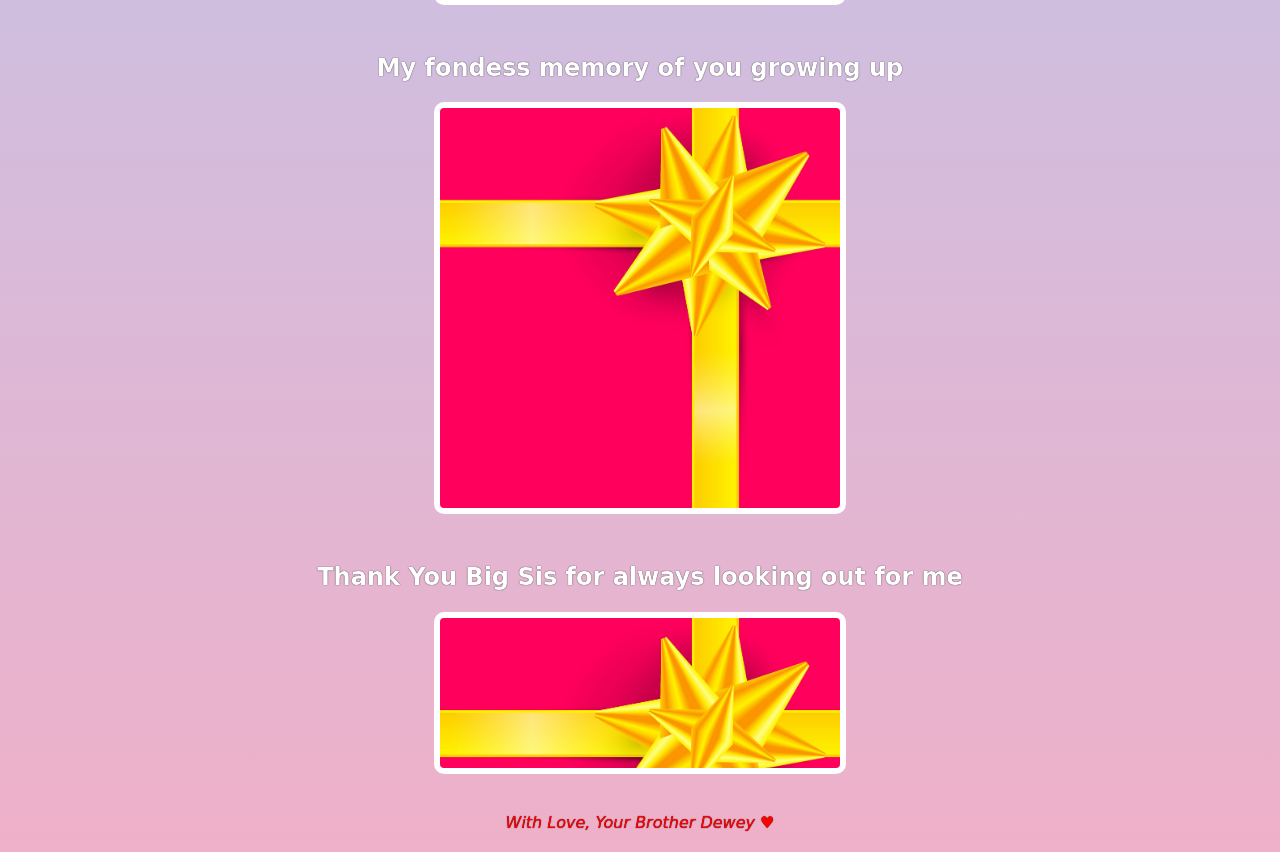
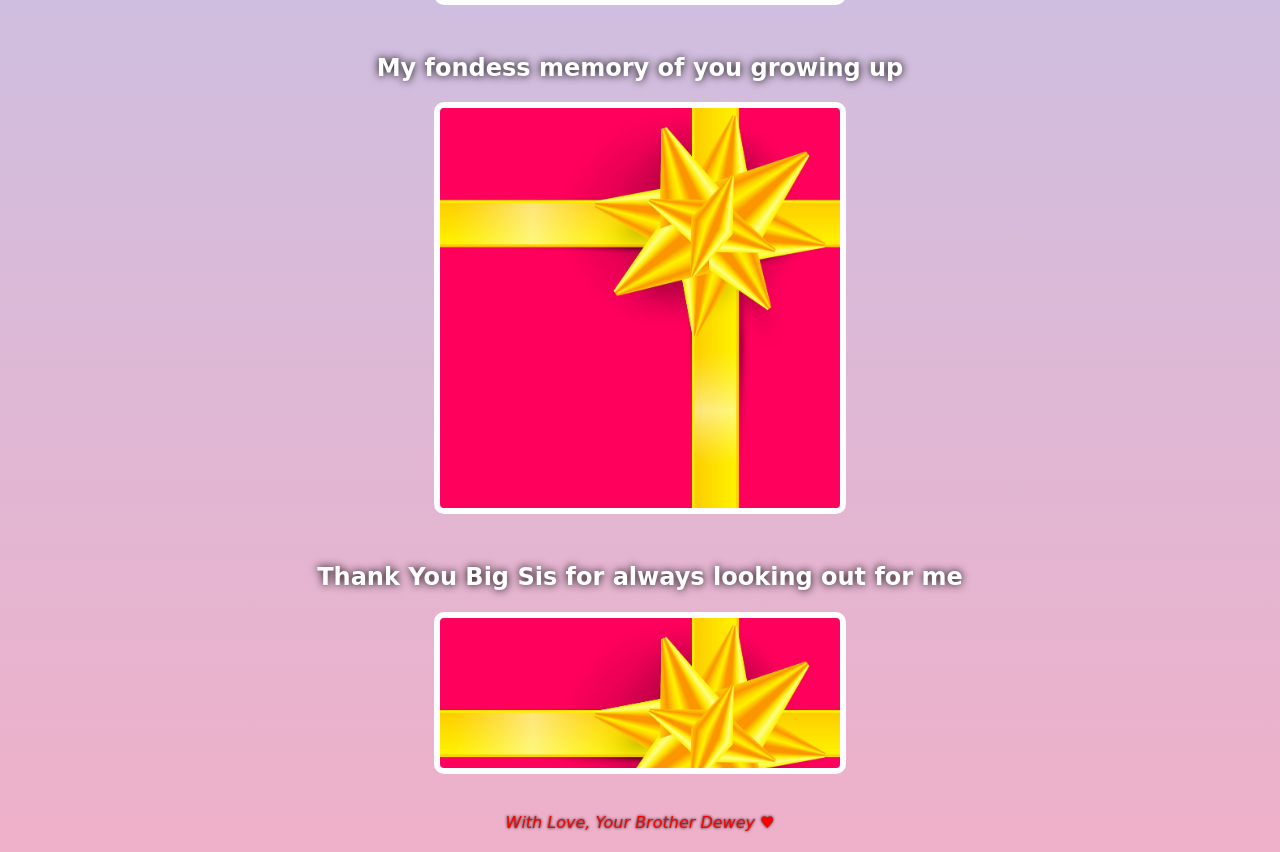
Before and after one commit to dewya00/birthday-gift-site, a website built with Vite: page index.html in a window 1280 px wide. Shown: the part 1214-2066 px from the top of the page. Built offline with nearby package versions, Linux system fonts and the light colour scheme; a web font is replaced by a local one.

Commit message:
Changed Text-Shadow

```diff
--- a/styles.css
+++ b/styles.css
@@ -6,7 +6,7 @@ body {
 }
 
 h1, h2, h3, h4, p {
-    text-shadow: 0 0 1px black;
+    text-shadow: 0 0 8px black;
 }
 
 #bff-img {
@@ -80,6 +80,7 @@ h1, h2, h3, h4, p {
     width: 400px;
     margin: 40px auto 20px;
     color: red;
+    text-shadow: 0 0 3px black;
 }
 
 
```
